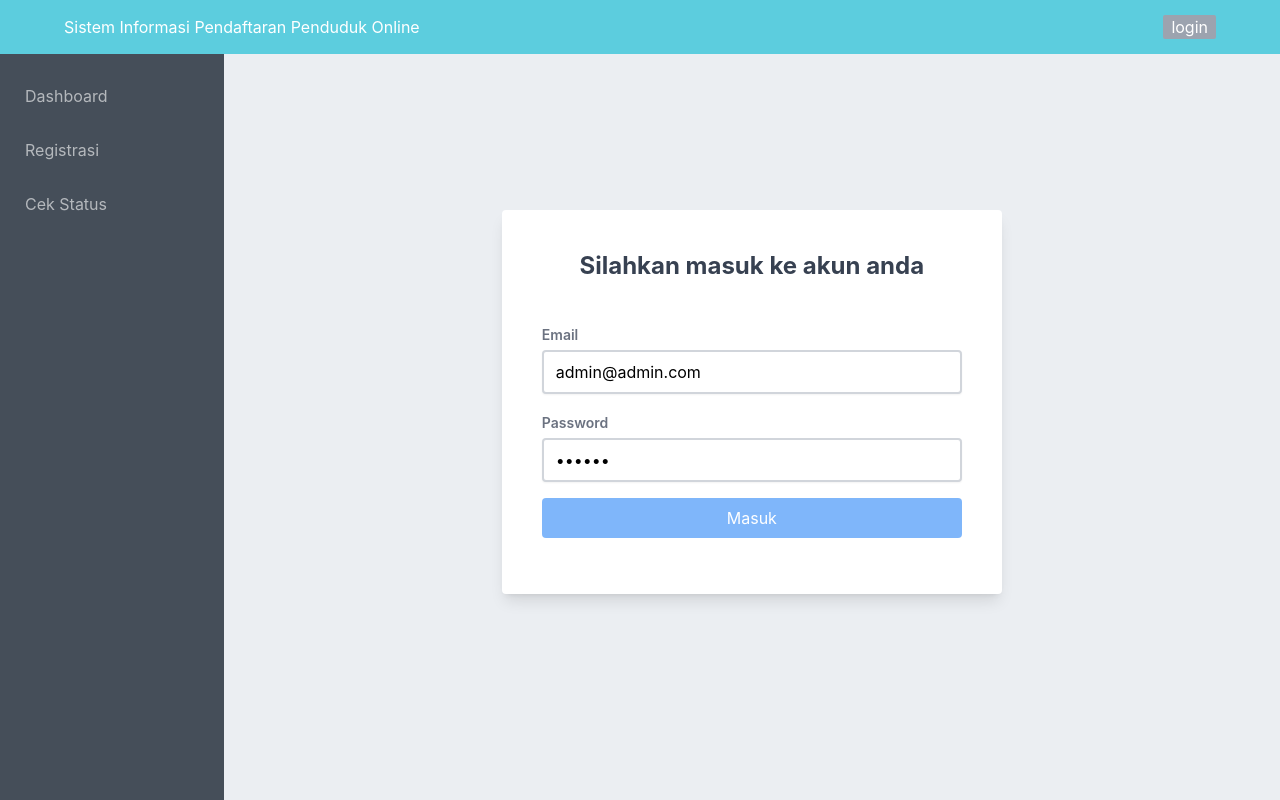
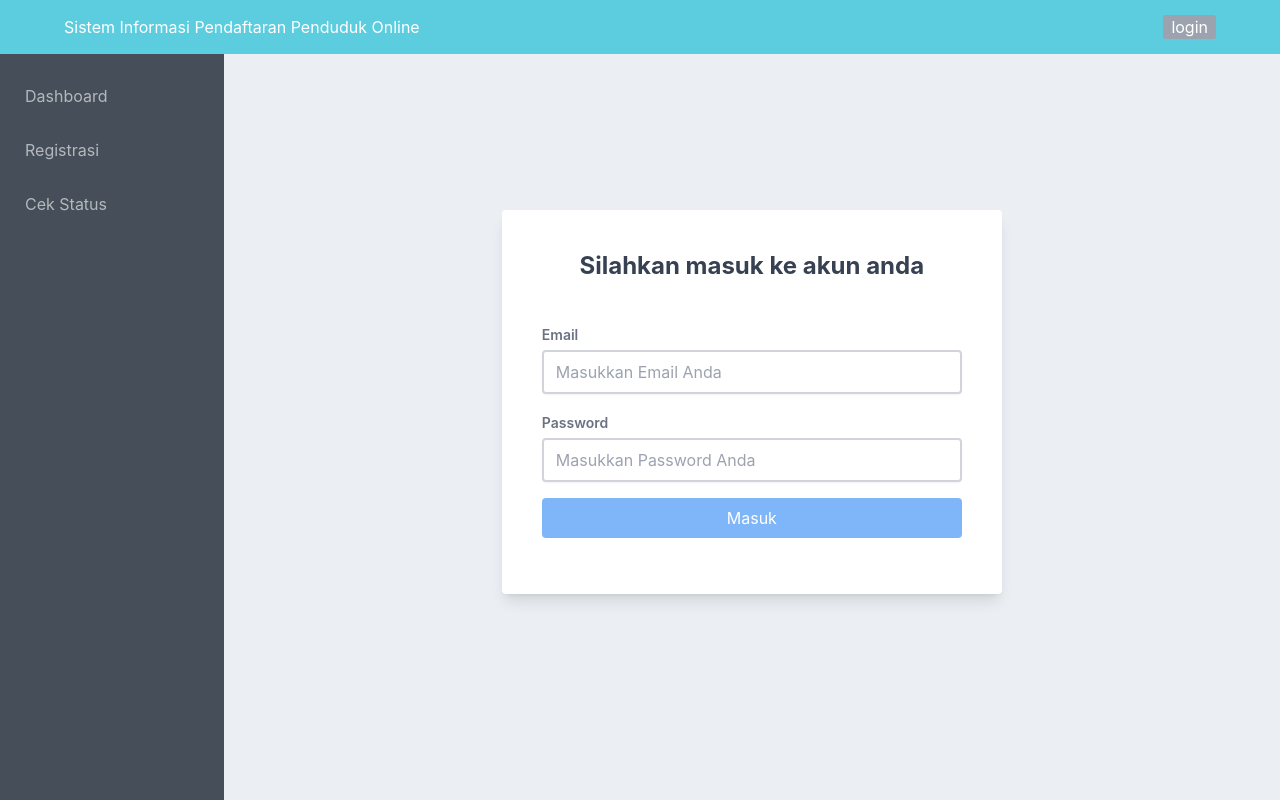
Before and after one commit to alfirman-it-unimal/kp-project, a Next.js app: page /login in a window 1280 px wide. Built offline with nearby package versions, Linux system fonts and the light colour scheme.

Commit message:
feat: hide email password

```diff
--- a/src/pages/login.tsx
+++ b/src/pages/login.tsx
@@ -17,10 +17,7 @@ const Login: NextPage = () => {
   const { isLoading } = useTypedSelector((state) => state.generalReducer);
   const { isLogin } = useTypedSelector((state) => state.authReducer);
 
-  const [input, setInput] = useState<Input>({
-    username: "admin@admin.com",
-    password: "111111",
-  });
+  const [input, setInput] = useState<Input>({ username: "", password: "" });
 
   const submit = (e: SyntheticEvent) => {
     e.preventDefault();
```
